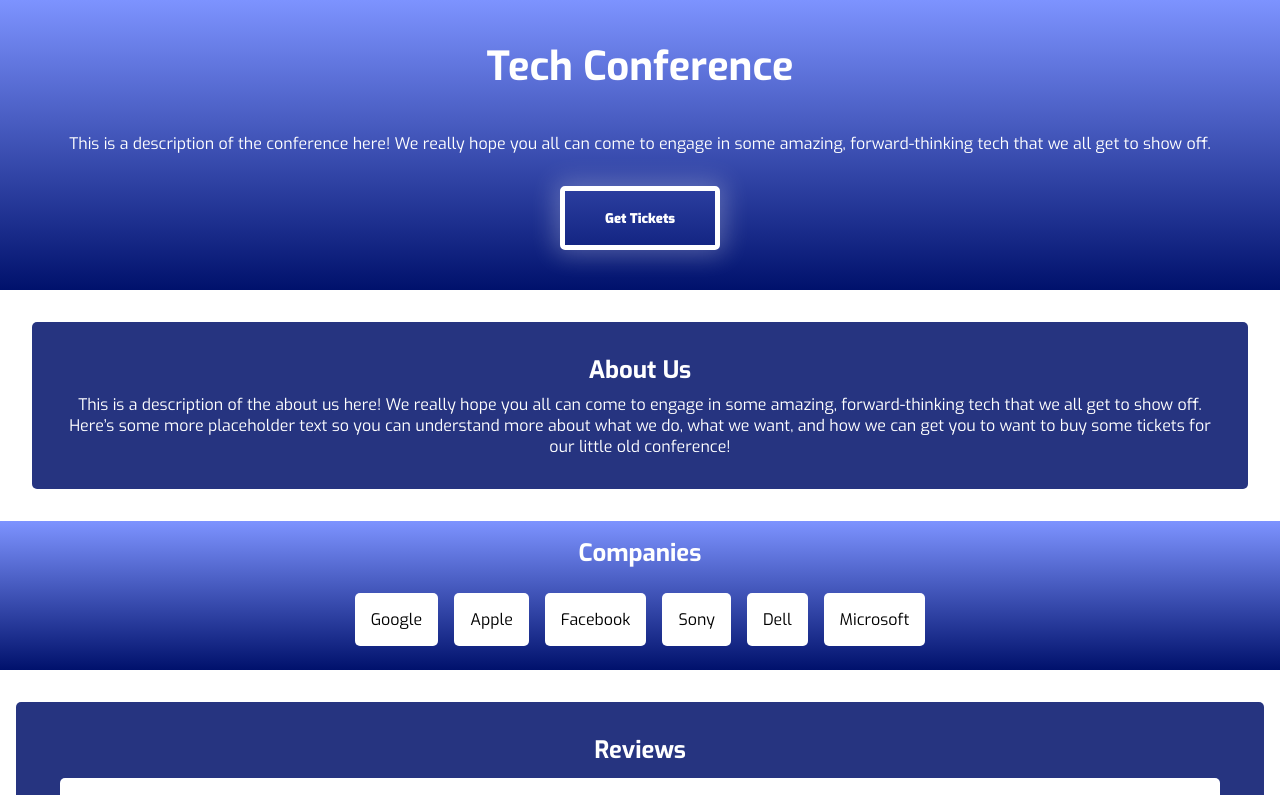
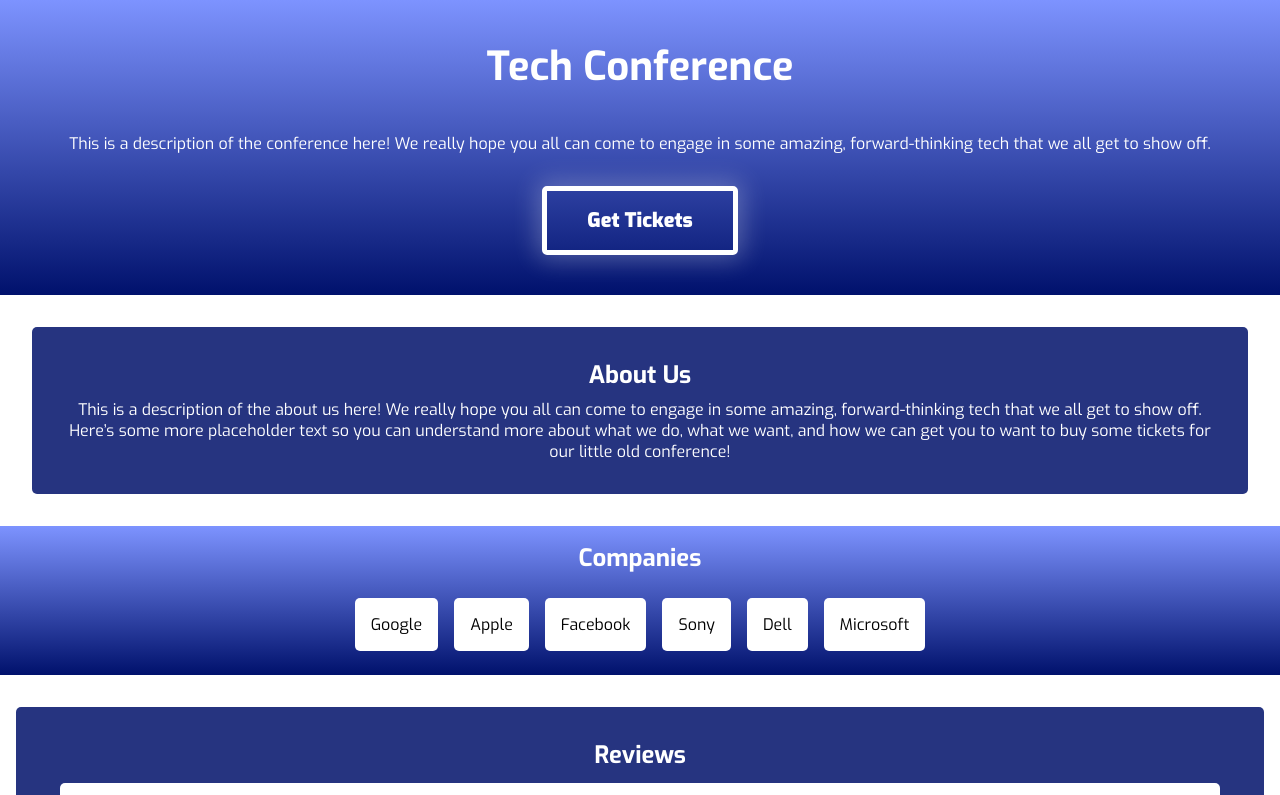
Before and after one commit to czcarrizales/tech-conference, a React (Vite) app: page / in a window 1280 px wide. Shown: the top 795 px of the page. Built offline with nearby package versions, Linux system fonts and the light colour scheme.

Commit message:
change button size and padding for hero container

```diff
--- a/src/App.css
+++ b/src/App.css
@@ -24,8 +24,9 @@
   background-color: transparent;
   align-self: center;
   color: white;
-  padding: 1.4em 3em;
+  padding: .8em 2em;
   margin-top: 32px;
+  font-size: 20px;
   font-weight: 900;
   margin-bottom: 40px;
 }
```
